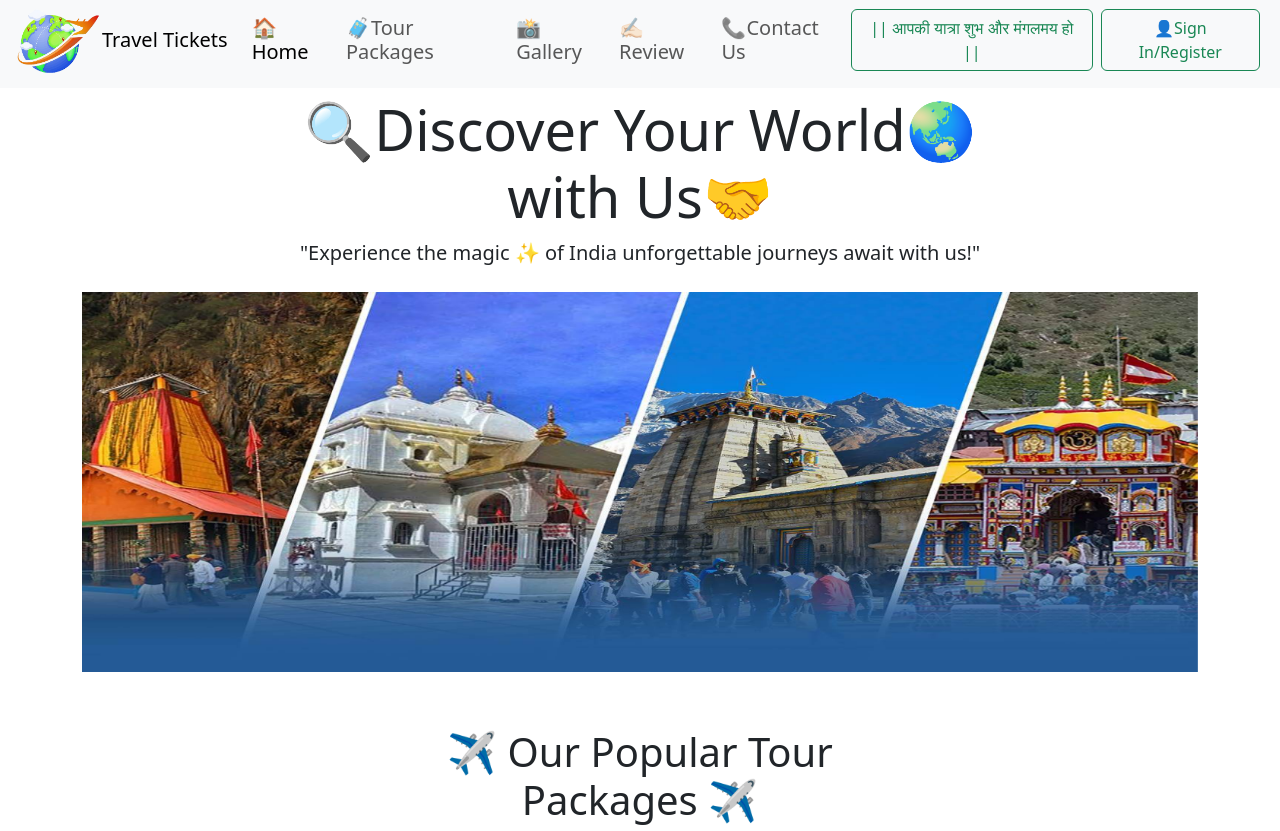
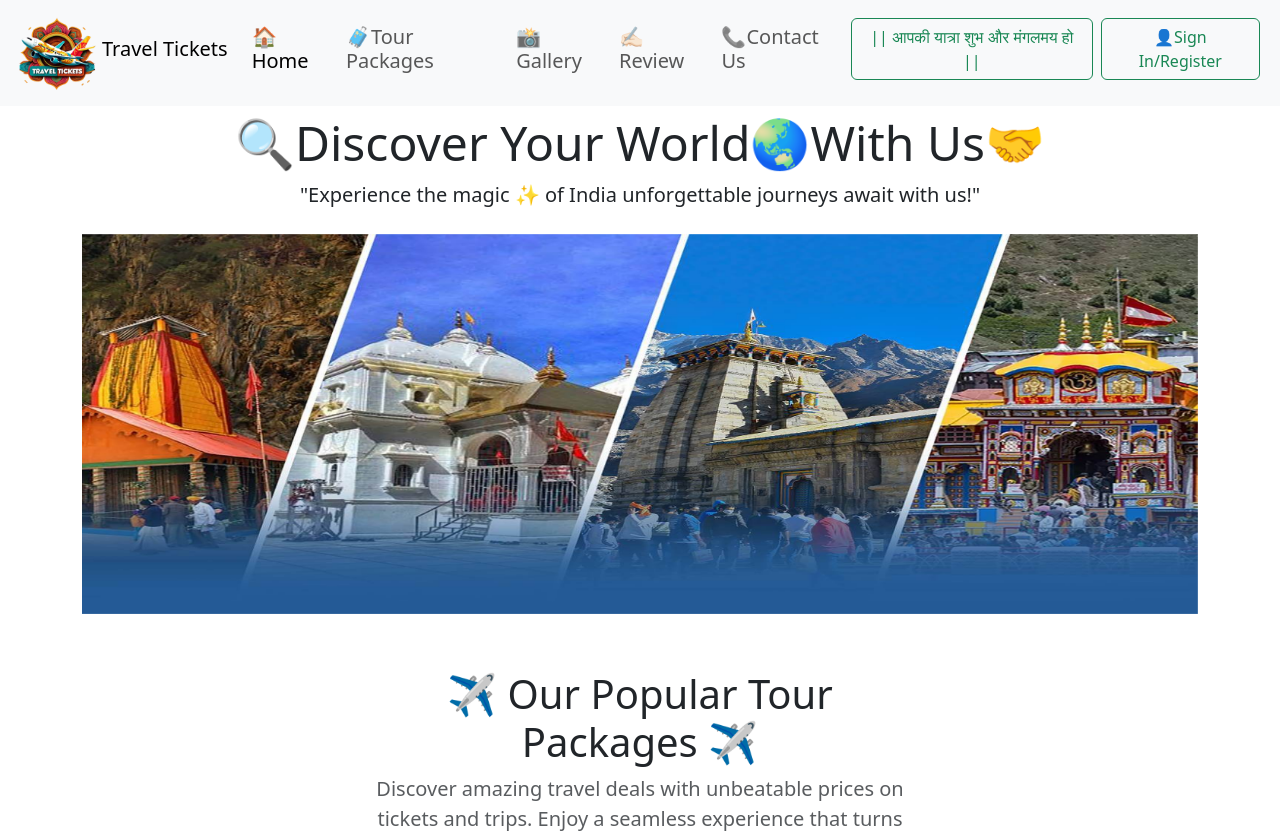
Before and after one commit to SOLANKI-KAILASH/TRAVELTICKETS-WEBSITE-2024, a Django app: page / in a window 1280 px wide. Shown: the top 831 px of the page. Run offline with Django 5.2, Linux system fonts and the light colour scheme.

Commit message:
Travel TIckets

```diff
--- a/templates/base.html
+++ b/templates/base.html
@@ -3,12 +3,12 @@
         <title>{% block title %}{% endblock title %}
             Travel Tickets
         </title>
-    </head><link rel="shortcut icon" href="static/logo1.png">
+    </head><link rel="shortcut icon" href="static/travel tickets logo.png">
     <link href="https://cdn.jsdelivr.net/npm/bootstrap@5.3.3/dist/css/bootstrap.min.css" rel="stylesheet" integrity="sha384-QWTKZyjpPEjISv5WaRU9OFeRpok6YctnYmDr5pNlyT2bRjXh0JMhjY6hW+ALEwIH" crossorigin="anonymous">
 <body>
   <nav class="navbar navbar-expand-lg bg-body-tertiary sticky-top">
     <div class="container-fluid">
-      <img src="static/logo1.png" alt="" height="70" width="90">
+      <img src="static/travel tickets logo.png" alt="" height="90" width="90">
       <h4><a class="navbar-brand" href="/">Travel Tickets</a></h4>
       <button class="navbar-toggler" type="button" data-bs-toggle="collapse" data-bs-target="#navbarSupportedContent" aria-controls="navbarSupportedContent" aria-expanded="false" aria-label="Toggle navigation">
         <span class="navbar-toggler-icon"></span>
--- a/templates/contact.html
+++ b/templates/contact.html
@@ -49,7 +49,7 @@
                 <div class="col-12 col-md-6 col-lg-3 mb-4">
                     <div class="widget">
                         <a href="#!">
-                            <img src="static/logo.png" alt="Logo" width="280" height="250">
+                            <img src="static/travel tickets logo.png" alt="Logo" width="280" height="250">
                         </a>
                     </div>
                 </div>
--- a/templates/index.html
+++ b/templates/index.html
@@ -3,7 +3,7 @@
 {% block body %}
 <header class="jumbotron jumbotron-fluid text-center">
   <div class="container my-2">
-      <h1 class="display-4">🔍Discover Your World🌏<br> with Us🤝</h1>
+      <h1 class="display-5">🔍Discover Your World🌏With Us🤝</h1>
       <p class="lead">"Experience the magic ✨ of India unforgettable journeys await with us!"</p>
   </div>
 </header>
@@ -325,7 +325,7 @@
               <div class="col-12 col-md-6 col-lg-3 mb-4">
                   <div class="widget">
                       <a href="#!">
-                        <img src="static/logo.png" alt="Logo" width="280" height="250">
+                        <img src="static/travel tickets logo.png" alt="Logo" width="280" height="250">
                       </a>
                   </div>
               </div>
--- a/templates/user.html
+++ b/templates/user.html
@@ -3,12 +3,12 @@
         <title>
           👤Sign In | Travel Tickets
         </title>
-      <link rel="shortcut icon" href="static/logo1.png"> <link href="https://cdn.jsdelivr.net/npm/bootstrap@5.3.3/dist/css/bootstrap.min.css" rel="stylesheet" integrity="sha384-QWTKZyjpPEjISv5WaRU9OFeRpok6YctnYmDr5pNlyT2bRjXh0JMhjY6hW+ALEwIH" crossorigin="anonymous">
+      <link rel="shortcut icon" href="static/travel tickets logo.png"> <link href="https://cdn.jsdelivr.net/npm/bootstrap@5.3.3/dist/css/bootstrap.min.css" rel="stylesheet" integrity="sha384-QWTKZyjpPEjISv5WaRU9OFeRpok6YctnYmDr5pNlyT2bRjXh0JMhjY6hW+ALEwIH" crossorigin="anonymous">
     </head>
     <body>
       <nav class="navbar navbar-expand-lg bg-body-tertiary sticky-top">
         <div class="container-fluid">
-          <img src="static/logo1.png" alt="" height="60" width="90">
+          <img src="static/travel tickets logo.png" alt="" height="90" width="90">
           <h5><a class="navbar-brand" href="/">Travel Tickets</a></h5>
           <button class="navbar-toggler" type="button" data-bs-toggle="collapse" data-bs-target="#navbarSupportedContent" aria-controls="navbarSupportedContent" aria-expanded="false" aria-label="Toggle navigation">
             <span class="navbar-toggler-icon"></span>
@@ -49,7 +49,7 @@
             <div class="container-fluid h-custom my-4">
               <div class="row d-flex justify-content-center align-items-center h-50">
                 <div class="col-md-9 col-lg-6 col-xl-5">
-                  <img src="/static/logo.png"
+                  <img src="/static/travel tickets logo.png"
                     class="img-fluid" alt="Sample image">
                 </div>
                 <div class="col-md-8 col-lg-6 col-xl-4 offset-xl-1">
```
Also changed, not shown: db.sqlite3, static/travel tickets logo.jpg (added), static/travel tickets logo.png (added).
